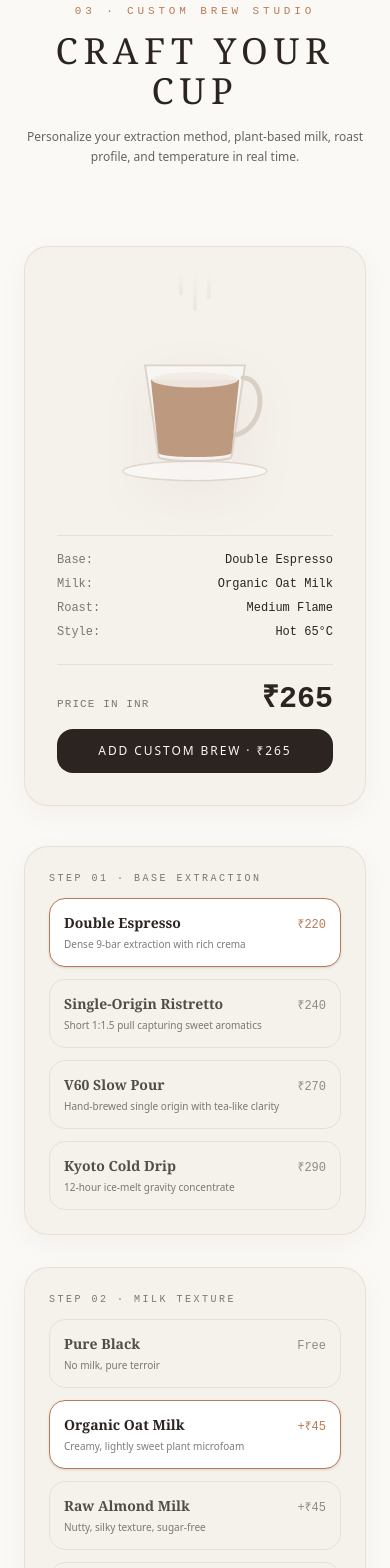
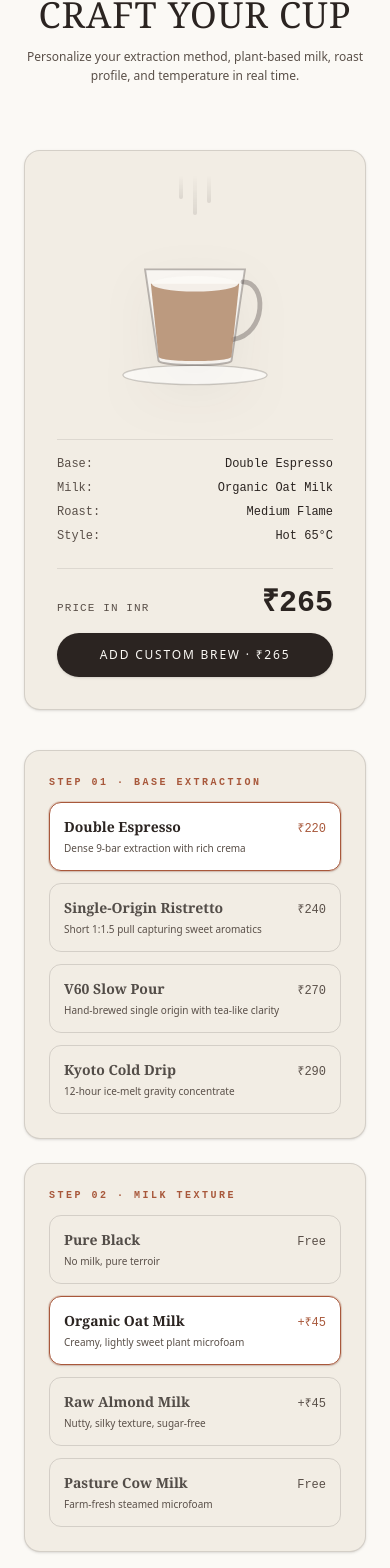
Before and after one commit to vishalsukhwall/kinetics-cafe-studio, a Next.js app: page / in a window 390 px wide. Shown: the part 4917-6485 px from the top of the page. Built offline with nearby package versions, Linux system fonts and the light colour scheme; a web font is replaced by a local one.

Commit message:
change in theme

```diff
--- a/components/sections/CustomBrewStudio.tsx
+++ b/components/sections/CustomBrewStudio.tsx
@@ -72,19 +72,19 @@ export default function CustomBrewStudio() {
   return (
     <section
       id="custom-brew"
-      className="relative min-h-screen w-full bg-theme-brew py-32 px-6 sm:px-8 lg:px-12 transition-colors duration-700"
+      className="relative min-h-screen w-full bg-[#FBF9F5] text-[#2B2421] py-24 px-6 sm:px-8 lg:px-12 font-sans"
     >
       <div className="max-w-6xl mx-auto">
 
         {/* Section Header */}
-        <div className="text-center max-w-2xl mx-auto mb-20">
-          <span className="text-[11px] font-mono uppercase tracking-[0.35em] text-terracotta block mb-3 font-medium">
+        <div className="text-center max-w-2xl mx-auto mb-16">
+          <span className="text-xs font-mono uppercase tracking-[0.3em] text-[#A8583B] block mb-2 font-semibold">
             03 · Custom Brew Studio
           </span>
-          <h2 className="text-4xl sm:text-5xl lg:text-6xl font-serif tracking-[0.16em] uppercase text-espresso">
+          <h2 className="text-4xl sm:text-5xl font-serif tracking-wide uppercase text-[#2B2421]">
             Craft Your Cup
           </h2>
-          <p className="mt-4 text-xs sm:text-sm text-espresso/70 font-light leading-relaxed">
+          <p className="mt-3 text-xs sm:text-sm text-[#5A5049] font-light leading-relaxed">
             Personalize your extraction method, plant-based milk, roast profile, and temperature in real time.
           </p>
         </div>
@@ -93,25 +93,25 @@ export default function CustomBrewStudio() {
         <div className="grid grid-cols-1 lg:grid-cols-12 gap-10 lg:gap-16 items-start">
 
           {/* Left Column: Live Visualizer & Price Card */}
-          <div className="lg:col-span-5 sticky top-28 glass-card p-8 flex flex-col items-center">
+          <div className="lg:col-span-5 sticky top-28 bg-[#F2EDE4] border border-[#2B2421]/15 rounded-2xl p-8 flex flex-col items-center shadow-sm">
 
             {/* Minimalist Visual SVG Cup */}
             <div className="relative w-56 h-56 flex items-center justify-center my-2">
               {!isIced && (
                 <div className="absolute -top-4 flex gap-2.5 opacity-60 animate-pulse">
-                  <div className="w-1 h-6 bg-gradient-to-t from-border to-transparent rounded-full" />
-                  <div className="w-1 h-10 bg-gradient-to-t from-border to-transparent rounded-full delay-100" />
-                  <div className="w-1 h-7 bg-gradient-to-t from-border to-transparent rounded-full delay-200" />
+                  <div className="w-1 h-6 bg-gradient-to-t from-[#2B2421]/20 to-transparent rounded-full" />
+                  <div className="w-1 h-10 bg-gradient-to-t from-[#2B2421]/20 to-transparent rounded-full delay-100" />
+                  <div className="w-1 h-7 bg-gradient-to-t from-[#2B2421]/20 to-transparent rounded-full delay-200" />
                 </div>
               )}
 
               <svg className="w-48 h-48 drop-shadow-[0_15px_25px_rgba(43,36,33,0.06)]" viewBox="0 0 200 200" fill="none">
-                <ellipse cx="100" cy="175" rx="75" ry="10" fill="rgba(255,255,255,0.5)" stroke="rgba(217,207,196,0.8)" strokeWidth="1.5" />
-                <path d="M48 65 L62 160 C64 166, 136 166, 138 160 L152 65 Z" fill="rgba(255,255,255,0.4)" stroke="rgba(217,207,196,0.9)" strokeWidth="2" />
-                <path d="M150 78 C175 78, 175 132, 140 138" stroke="rgba(217,207,196,1)" strokeWidth="5" strokeLinecap="round" fill="none" />
+                <ellipse cx="100" cy="175" rx="75" ry="10" fill="rgba(255,255,255,0.6)" stroke="#2B2421" strokeOpacity="0.2" strokeWidth="1.5" />
+                <path d="M48 65 L62 160 C64 166, 136 166, 138 160 L152 65 Z" fill="rgba(255,255,255,0.5)" stroke="#2B2421" strokeOpacity="0.3" strokeWidth="2" />
+                <path d="M150 78 C175 78, 175 132, 140 138" stroke="#2B2421" strokeOpacity="0.3" strokeWidth="5" strokeLinecap="round" fill="none" />
                 <path d="M54 80 L62 156 C64 162, 136 162, 138 156 L146 80 Z" fill={liquidColor} className="transition-all duration-500 opacity-90" />
                 {milk.id !== 'none' && (
-                  <ellipse cx="100" cy="80" rx="45" ry="8" fill="#F2EBE5" fillOpacity="0.9" />
+                  <ellipse cx="100" cy="80" rx="45" ry="8" fill="#FBF9F5" fillOpacity="0.9" />
                 )}
                 {isIced && (
                   <rect x="88" y="72" width="16" height="16" rx="3" fill="#FFFFFF" fillOpacity="0.8" transform="rotate(15 96 80)" />
@@ -120,35 +120,35 @@ export default function CustomBrewStudio() {
             </div>
 
             {/* Selected Configuration Summary */}
-            <div className="w-full mt-4 space-y-2 text-xs font-mono border-t border-border pt-4">
-              <div className="flex justify-between text-espresso font-medium">
-                <span className="text-espresso/60">Base:</span>
+            <div className="w-full mt-4 space-y-2 text-xs font-mono border-t border-[#2B2421]/10 pt-4">
+              <div className="flex justify-between text-[#2B2421] font-medium">
+                <span className="text-[#5A5049]">Base:</span>
                 <span>{base.name}</span>
               </div>
-              <div className="flex justify-between text-espresso font-medium">
-                <span className="text-espresso/60">Milk:</span>
+              <div className="flex justify-between text-[#2B2421] font-medium">
+                <span className="text-[#5A5049]">Milk:</span>
                 <span>{milk.name}</span>
               </div>
-              <div className="flex justify-between text-espresso font-medium">
-                <span className="text-espresso/60">Roast:</span>
+              <div className="flex justify-between text-[#2B2421] font-medium">
+                <span className="text-[#5A5049]">Roast:</span>
                 <span>{roast.name}</span>
               </div>
-              <div className="flex justify-between text-espresso font-medium">
-                <span className="text-espresso/60">Style:</span>
+              <div className="flex justify-between text-[#2B2421] font-medium">
+                <span className="text-[#5A5049]">Style:</span>
                 <span>{isIced ? 'Iced (+₹15)' : 'Hot 65°C'}</span>
               </div>
             </div>
 
             {/* Price & Add to Cart */}
-            <div className="w-full mt-6 pt-4 border-t border-border flex flex-col gap-3">
+            <div className="w-full mt-6 pt-4 border-t border-[#2B2421]/10 flex flex-col gap-3">
               <div className="flex justify-between items-baseline">
-                <span className="text-[11px] font-mono uppercase tracking-widest text-espresso/60 font-medium">Price in INR</span>
-                <span className="text-3xl font-mono font-bold text-espresso">₹{totalPrice}</span>
+                <span className="text-[11px] font-mono uppercase tracking-widest text-[#5A5049] font-medium">Price in INR</span>
+                <span className="text-3xl font-mono font-bold text-[#2B2421]">₹{totalPrice}</span>
               </div>
 
               <button
                 onClick={handleAddToCart}
-                className="btn-tactile w-full py-3.5 rounded-2xl bg-espresso text-paper font-medium uppercase tracking-[0.16em] text-xs hover:bg-espresso/90 active:scale-[0.99] transition-all"
+                className="w-full py-3.5 rounded-full bg-[#2B2421] text-[#FBF9F5] font-medium uppercase tracking-[0.15em] text-xs hover:bg-[#A8583B] active:scale-[0.99] transition-all cursor-pointer shadow-sm"
               >
                 {added ? '✓ Added to Order' : `Add Custom Brew · ₹${totalPrice}`}
               </button>
@@ -157,11 +157,11 @@ export default function CustomBrewStudio() {
           </div>
 
           {/* Right Column: Step-by-Step Options */}
-          <div className="lg:col-span-7 space-y-8">
+          <div className="lg:col-span-7 space-y-6">
 
             {/* Step 1: Base */}
-            <div className="glass-card p-6">
-              <span className="text-[10px] font-mono uppercase tracking-[0.25em] text-espresso/60 block mb-3 font-medium">
+            <div className="bg-[#F2EDE4] border border-[#2B2421]/15 rounded-2xl p-6 shadow-sm">
+              <span className="text-[10px] font-mono uppercase tracking-[0.25em] text-[#A8583B] block mb-3 font-semibold">
                 Step 01 · Base Extraction
               </span>
               <div className="grid grid-cols-1 sm:grid-cols-2 gap-3">
@@ -171,17 +171,17 @@ export default function CustomBrewStudio() {
                     <button
                       key={b.id}
                       onClick={() => setBase(b)}
-                      className={`p-3.5 rounded-2xl text-left border transition-all ${
+                      className={`p-3.5 rounded-xl text-left border transition-all cursor-pointer ${
                         sel
-                          ? 'border-terracotta bg-white shadow-sm'
-                          : 'border-border bg-transparent hover:border-terracotta/50 hover:bg-white/50'
+                          ? 'border-[#A8583B] bg-white shadow-sm ring-1 ring-[#A8583B]/20'
+                          : 'border-[#2B2421]/15 bg-transparent hover:border-[#A8583B]/50 hover:bg-white/50'
                       }`}
                     >
                       <div className="flex justify-between items-baseline mb-1">
-                        <span className={`font-serif text-sm font-semibold ${sel ? 'text-espresso' : 'text-espresso/80'}`}>{b.name}</span>
-                        <span className={`text-xs font-mono font-medium ${sel ? 'text-terracotta' : 'text-espresso/50'}`}>₹{b.price}</span>
+                        <span className={`font-serif text-sm font-semibold ${sel ? 'text-[#2B2421]' : 'text-[#2B2421]/80'}`}>{b.name}</span>
+                        <span className={`text-xs font-mono font-medium ${sel ? 'text-[#A8583B]' : 'text-[#5A5049]'}`}>₹{b.price}</span>
                       </div>
-                      <p className="text-[10px] text-espresso/60 font-light">{b.description}</p>
+                      <p className="text-[10px] text-[#5A5049] font-light">{b.description}</p>
                     </button>
                   );
                 })}
@@ -189,8 +189,8 @@ export default function CustomBrewStudio() {
             </div>
 
             {/* Step 2: Milk */}
-            <div className="glass-card p-6">
-              <span className="text-[10px] font-mono uppercase tracking-[0.25em] text-espresso/60 block mb-3 font-medium">
+            <div className="bg-[#F2EDE4] border border-[#2B2421]/15 rounded-2xl p-6 shadow-sm">
+              <span className="text-[10px] font-mono uppercase tracking-[0.25em] text-[#A8583B] block mb-3 font-semibold">
                 Step 02 · Milk Texture
               </span>
               <div className="grid grid-cols-1 sm:grid-cols-2 gap-3">
@@ -200,17 +200,17 @@ export default function CustomBrewStudio() {
                     <button
                       key={m.id}
                       onClick={() => setMilk(m)}
-                      className={`p-3.5 rounded-2xl text-left border transition-all ${
+                      className={`p-3.5 rounded-xl text-left border transition-all cursor-pointer ${
                         sel
-                          ? 'border-terracotta bg-white shadow-sm'
-                          : 'border-border bg-transparent hover:border-terracotta/50 hover:bg-white/50'
+                          ? 'border-[#A8583B] bg-white shadow-sm ring-1 ring-[#A8583B]/20'
+                          : 'border-[#2B2421]/15 bg-transparent hover:border-[#A8583B]/50 hover:bg-white/50'
                       }`}
                     >
                       <div className="flex justify-between items-baseline mb-1">
-                        <span className={`font-serif text-sm font-semibold ${sel ? 'text-espresso' : 'text-espresso/80'}`}>{m.name}</span>
-                        <span className={`text-xs font-mono font-medium ${sel ? 'text-terracotta' : 'text-espresso/50'}`}>{m.price > 0 ? `+₹${m.price}` : 'Free'}</span>
+                        <span className={`font-serif text-sm font-semibold ${sel ? 'text-[#2B2421]' : 'text-[#2B2421]/80'}`}>{m.name}</span>
+                        <span className={`text-xs font-mono font-medium ${sel ? 'text-[#A8583B]' : 'text-[#5A5049]'}`}>{m.price > 0 ? `+₹${m.price}` : 'Free'}</span>
                       </div>
-                      <p className="text-[10px] text-espresso/60 font-light">{m.description}</p>
+                      <p className="text-[10px] text-[#5A5049] font-light">{m.description}</p>
                     </button>
                   );
                 })}
@@ -218,8 +218,8 @@ export default function CustomBrewStudio() {
             </div>
 
             {/* Step 3: Roast */}
-            <div className="glass-card p-6">
-              <span className="text-[10px] font-mono uppercase tracking-[0.25em] text-espresso/60 block mb-3 font-medium">
+            <div className="bg-[#F2EDE4] border border-[#2B2421]/15 rounded-2xl p-6 shadow-sm">
+              <span className="text-[10px] font-mono uppercase tracking-[0.25em] text-[#A8583B] block mb-3 font-semibold">
                 Step 03 · Roast Profile
               </span>
               <div className="grid grid-cols-1 sm:grid-cols-3 gap-3">
@@ -229,14 +229,14 @@ export default function CustomBrewStudio() {
                     <button
                       key={r.id}
                       onClick={() => setRoast(r)}
-                      className={`p-3 rounded-2xl text-left border transition-all ${
+                      className={`p-3 rounded-xl text-left border transition-all cursor-pointer ${
                         sel
-                          ? 'border-terracotta bg-white shadow-sm'
-                          : 'border-border bg-transparent hover:border-terracotta/50 hover:bg-white/50'
+                          ? 'border-[#A8583B] bg-white shadow-sm ring-1 ring-[#A8583B]/20'
+                          : 'border-[#2B2421]/15 bg-transparent hover:border-[#A8583B]/50 hover:bg-white/50'
                       }`}
                     >
-                      <span className={`font-serif text-xs font-semibold block mb-1 ${sel ? 'text-espresso' : 'text-espresso/80'}`}>{r.name}</span>
-                      <p className="text-[10px] text-espresso/60 font-light">{r.description}</p>
+                      <span className={`font-serif text-xs font-semibold block mb-1 ${sel ? 'text-[#2B2421]' : 'text-[#2B2421]/80'}`}>{r.name}</span>
+                      <p className="text-[10px] text-[#5A5049] font-light">{r.description}</p>
                     </button>
                   );
                 })}
@@ -245,8 +245,8 @@ export default function CustomBrewStudio() {
 
             {/* Step 4: Sweetness & Temperature */}
             <div className="grid grid-cols-1 sm:grid-cols-2 gap-4">
-              <div className="glass-card p-5">
-                <span className="text-[10px] font-mono uppercase tracking-[0.25em] text-espresso/60 block mb-3 font-medium">
+              <div className="bg-[#F2EDE4] border border-[#2B2421]/15 rounded-2xl p-5 shadow-sm">
+                <span className="text-[10px] font-mono uppercase tracking-[0.25em] text-[#A8583B] block mb-3 font-semibold">
                   Sweetener
                 </span>
                 <div className="space-y-2">
@@ -254,45 +254,45 @@ export default function CustomBrewStudio() {
                     <button
                       key={s.id}
                       onClick={() => setSweetener(s)}
-                      className={`w-full p-2.5 px-3 rounded-xl text-left border flex justify-between items-center text-xs transition-all ${
+                      className={`w-full p-2.5 px-3 rounded-xl text-left border flex justify-between items-center text-xs transition-all cursor-pointer ${
                         sweetener.id === s.id
-                          ? 'border-terracotta bg-white text-espresso shadow-sm font-semibold'
-                          : 'border-border bg-transparent text-espresso/80 hover:border-terracotta/50 hover:bg-white/50'
+                          ? 'border-[#A8583B] bg-white text-[#2B2421] shadow-sm font-semibold ring-1 ring-[#A8583B]/20'
+                          : 'border-[#2B2421]/15 bg-transparent text-[#2B2421]/80 hover:border-[#A8583B]/50 hover:bg-white/50'
                       }`}
                     >
                       <span>{s.name}</span>
-                      <span className={`font-mono text-[11px] font-medium ${sweetener.id === s.id ? 'text-terracotta' : 'text-espresso/50'}`}>{s.price > 0 ? `+₹${s.price}` : 'Free'}</span>
+                      <span className={`font-mono text-[11px] font-medium ${sweetener.id === s.id ? 'text-[#A8583B]' : 'text-[#5A5049]'}`}>{s.price > 0 ? `+₹${s.price}` : 'Free'}</span>
                     </button>
                   ))}
                 </div>
               </div>
 
-              <div className="glass-card p-5">
-                <span className="text-[10px] font-mono uppercase tracking-[0.25em] text-espresso/60 block mb-3 font-medium">
+              <div className="bg-[#F2EDE4] border border-[#2B2421]/15 rounded-2xl p-5 shadow-sm">
+                <span className="text-[10px] font-mono uppercase tracking-[0.25em] text-[#A8583B] block mb-3 font-semibold">
                   Temperature
                 </span>
                 <div className="space-y-2">
                   <button
                     onClick={() => setIsIced(false)}
-                    className={`w-full p-2.5 px-3 rounded-xl text-left border flex justify-between items-center text-xs transition-all ${
+                    className={`w-full p-2.5 px-3 rounded-xl text-left border flex justify-between items-center text-xs transition-all cursor-pointer ${
                       !isIced
-                        ? 'border-terracotta bg-white text-espresso shadow-sm font-semibold'
-                        : 'border-border bg-transparent text-espresso/80 hover:border-terracotta/50 hover:bg-white/50'
+                        ? 'border-[#A8583B] bg-white text-[#2B2421] shadow-sm font-semibold ring-1 ring-[#A8583B]/20'
+                        : 'border-[#2B2421]/15 bg-transparent text-[#2B2421]/80 hover:border-[#A8583B]/50 hover:bg-white/50'
                     }`}
                   >
                     <span>Steaming Hot (65°C)</span>
-                    <span className={`font-mono text-[11px] font-medium ${!isIced ? 'text-terracotta' : 'text-espresso/50'}`}>Free</span>
+                    <span className={`font-mono text-[11px] font-medium {!isIced ? 'text-[#A8583B]' : 'text-[#5A5049]'}`}>Free</span>
                   </button>
                   <button
                     onClick={() => setIsIced(true)}
-                    className={`w-full p-2.5 px-3 rounded-xl text-left border flex justify-between items-center text-xs transition-all ${
+                    className={`w-full p-2.5 px-3 rounded-xl text-left border flex justify-between items-center text-xs transition-all cursor-pointer ${
                       isIced
-                        ? 'border-terracotta bg-white text-espresso shadow-sm font-semibold'
-                        : 'border-border bg-transparent text-espresso/80 hover:border-terracotta/50 hover:bg-white/50'
+                        ? 'border-[#A8583B] bg-white text-[#2B2421] shadow-sm font-semibold ring-1 ring-[#A8583B]/20'
+                        : 'border-[#2B2421]/15 bg-transparent text-[#2B2421]/80 hover:border-[#A8583B]/50 hover:bg-white/50'
                     }`}
                   >
                     <span>Iced Over Hand-Cut Sphere</span>
-                    <span className={`font-mono text-[11px] font-medium ${isIced ? 'text-terracotta' : 'text-espresso/50'}`}>+₹15</span>
+                    <span className={`font-mono text-[11px] font-medium ${isIced ? 'text-[#A8583B]' : 'text-[#5A5049]'}`}>+₹15</span>
                   </button>
                 </div>
               </div>
```
Also changed, not shown: components/sections/AtmosphereGallery.tsx (+22 -22 lines).
